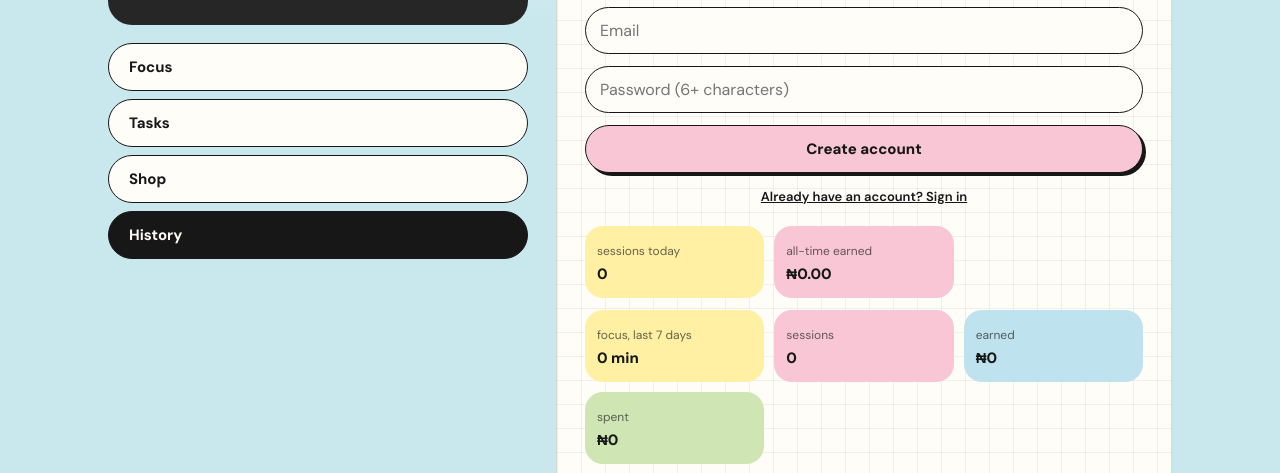
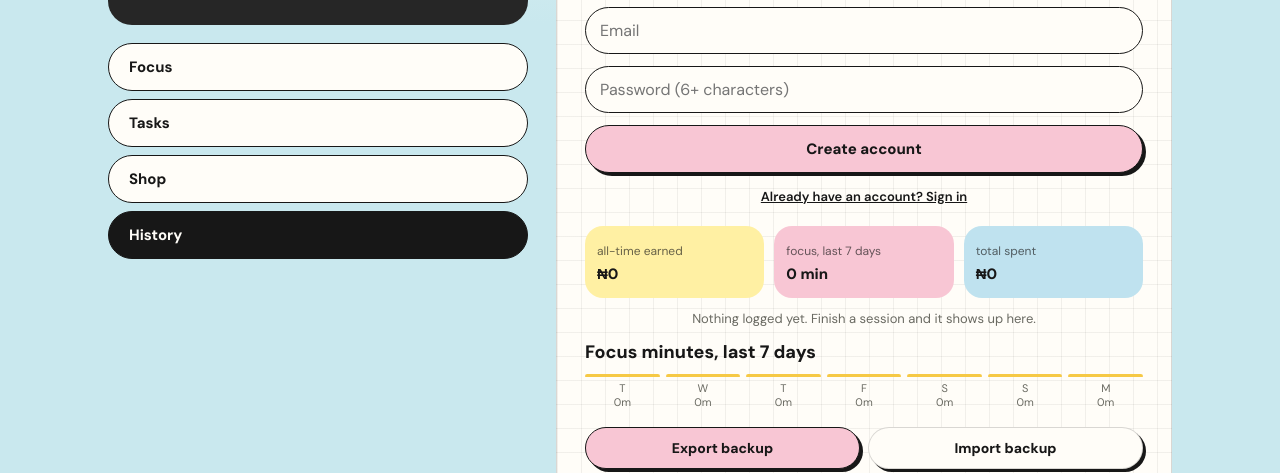
Before and after one commit to treasureughulu/Lock-In, a plain HTML site: page index.html in a window 1280 px wide. Both pictures are taken after a click on the tab "History". Shown: the part 306-779 px from the top of the page. Drawn offline with nearby package versions, Linux system fonts and the light colour scheme; a web font is replaced by a local one.

Commit message:
Add files via upload

```diff
--- a/index.html
+++ b/index.html
@@ -194,8 +194,7 @@ nav button{flex:none;text-align:left;padding:13px 20px;font-size:15px}
 <section id="v-hist" class="card hide">
     <div id="acct" style="margin-bottom:16px"></div>
 
-    <div class="shop" style="margin:0 0 12px"><div class="item" style="cursor:default"><span class="m">sessions today</span><span class="p" id="st1">0</span></div><div class="item" style="cursor:default"><span class="m">all-time earned</span><span class="p" id="st2">0</span></div></div>
-    <div id="hsum" class="shop" style="margin:0 0 12px"></div>
+    <div id="hsum" class="shop" style="margin:0 0 12px;grid-template-columns:repeat(auto-fit,minmax(110px,1fr))"></div>
     <div id="hlist"></div>
     <b class="big" style="font-size:18px;display:block;margin-top:16px">Focus minutes, last 7 days</b>
     <div id="hbars" style="display:flex;gap:6px;align-items:end;margin:12px 0 18px"></div>
@@ -248,8 +247,8 @@ function pending(){if(!run)return 0;return Math.max(0,elapsed()/60000*RATE*run.m
 function render(){
   const p=pending();
   $('bal').textContent=money(S.bal+(run?p:0));
-  $('st1').textContent=S.dayN;$('sday').textContent=S.dayN+(S.dayN===1?' session':' sessions')+' today';
-  $('st2').textContent=money(S.total);
+  $('sday').textContent=S.dayN+(S.dayN===1?' session':' sessions')+' today';
+
   if(run){const kk=Math.floor(p/1000);if(kk>run.k){run.k=kk;SND.ping();toast(money(kk*1000).replace(/\.00$/,'')+' banked so far')}const left=run.dur-elapsed();$('time').textContent=clock(left);$('pend').textContent=run.pa?'Paused':'+'+money(p)+' this session'+(run.mult>1?' · ×'+run.mult.toFixed(1):'');$('arc').style.strokeDashoffset=565.5*(left/run.dur);if(left<=0)finish()}
   blkTick();liveUI();if(brk){const l=brk.end-Date.now();$('btime').textContent=clock(l);if(l<=0){brk=null;SND.over();notify('Break over','Time to lock in.');toast('Break over. Time to lock in.');view('focus');showShop()}}
 }
@@ -312,7 +311,7 @@ function hist(){
   const row=e=>'<div style="display:flex;justify-content:space-between;gap:10px;padding:8px 0 8px 18px;font-size:14px"><span>'+(ic[e.k]||'')+' '+txt(e)+'</span><span style="color:var(--mute);white-space:nowrap">'+new Date(e.t).toLocaleTimeString([],{hour:'2-digit',minute:'2-digit'})+'</span></div>';
   const days=[];for(let i=6;i>=0;i--){const d=new Date();d.setDate(d.getDate()-i);days.push(d)}
   const wk=days.map(dkey),W=L.filter(e=>wk.includes(dkey(e.t))),wf=W.filter(e=>e.k==='focus');
-  $('hsum').innerHTML=stat('Focus, last 7 days',wf.reduce((a,e)=>a+e.mins,0)+' min')+stat('Sessions',wf.length)+stat('Earned',N0(wf.reduce((a,e)=>a+e.amt,0)))+stat('Spent',N0(W.filter(e=>e.k==='spend').reduce((a,e)=>a+e.amt,0)));
+  $('hsum').innerHTML=stat('All-time earned',N0(S.total))+stat('Focus, last 7 days',wf.reduce((a,e)=>a+e.mins,0)+' min')+stat('Total spent',N0(L.filter(e=>e.k==='spend').reduce((a,e)=>a+e.amt,0)));
   const by={};L.forEach(e=>{(by[dkey(e.t)]=by[dkey(e.t)]||[]).push(e)});
   const keys=Object.keys(by).sort().reverse();
   $('hlist').innerHTML=keys.length?keys.slice(0,showDays).map(k=>{const d=by[k],f=d.filter(e=>e.k==='focus'),mins=f.reduce((a,e)=>a+e.mins,0),earn=f.reduce((a,e)=>a+e.amt,0),sp=d.filter(e=>e.k==='spend').reduce((a,e)=>a+e.amt,0);
```
